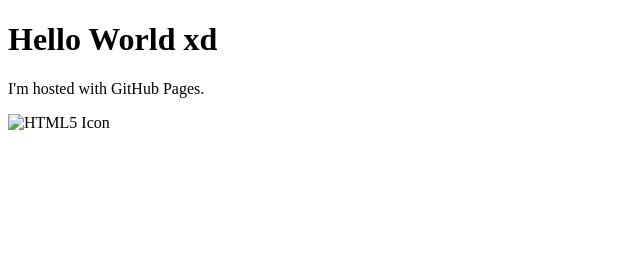
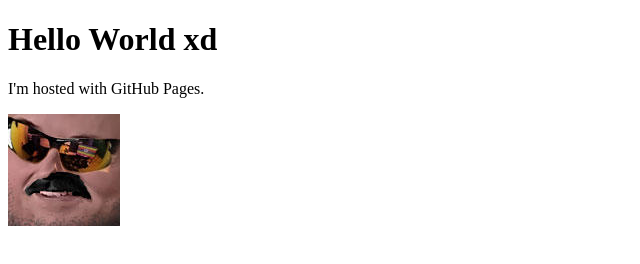
Before and after one commit to DinosaurusRex/dinosaurusrex.github.io, a plain HTML site: page index.html in a window 1280 px wide. Shown: the whole page, without its empty margins (0-640 px from the left). Drawn offline with Linux system fonts and the light colour scheme.

Commit message:
Update index.html

```diff
--- a/index.html
+++ b/index.html
@@ -3,6 +3,6 @@
 <body>
 <h1>Hello World xd</h1>
 <p>I'm hosted with GitHub Pages.</p>
-<img src="/images/638.png" alt="HTML5 Icon">
+<img src="/images/638.jpg" alt="HTML5 Icon">
 </body>
 </html>
```
